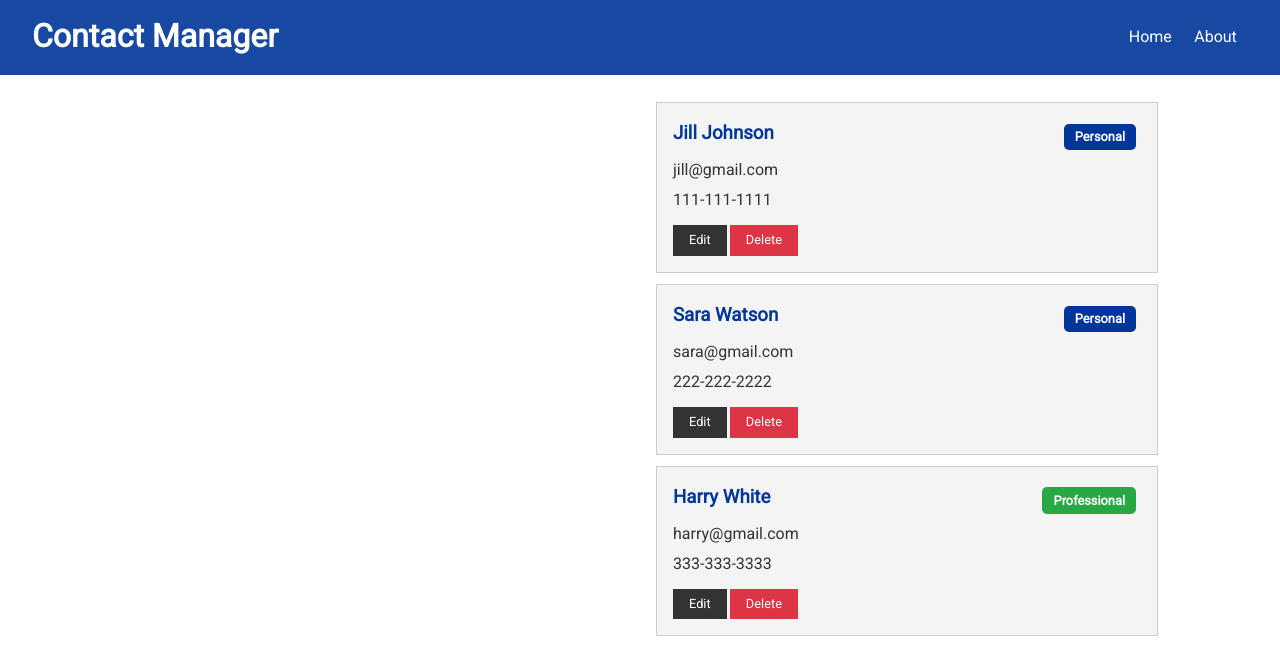
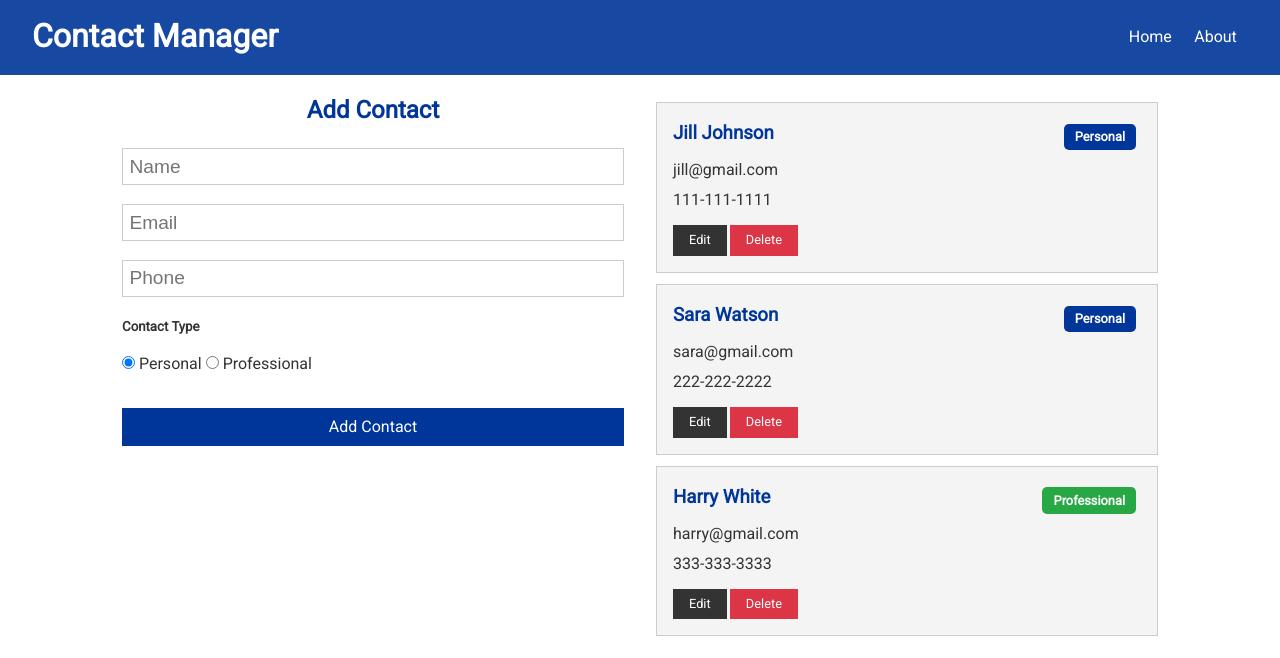
Before and after one commit to varunswing/contact_keeper, a React (Create React App) app in the folder client/: page / in a window 1280 px wide. Shown: the top 658 px of the page. Built offline with nearby package versions, Linux system fonts and the light colour scheme; some icons are missing.

Commit message:
Update Home.js

```diff
--- a/client/src/components/pages/Home.js
+++ b/client/src/components/pages/Home.js
@@ -1,10 +1,13 @@
 import React from 'react';
 import Contacts from '../contacts/Contacts';
+import ContactForm from '../contacts/ContactForm';
 
 const Home = () => {
 	return (
 		<div className='grid-2'>
-			<div>{/* ContactForm */}</div>
+			<div>
+				<ContactForm />
+			</div>
 			<div>
 				<Contacts />
 			</div>
```
